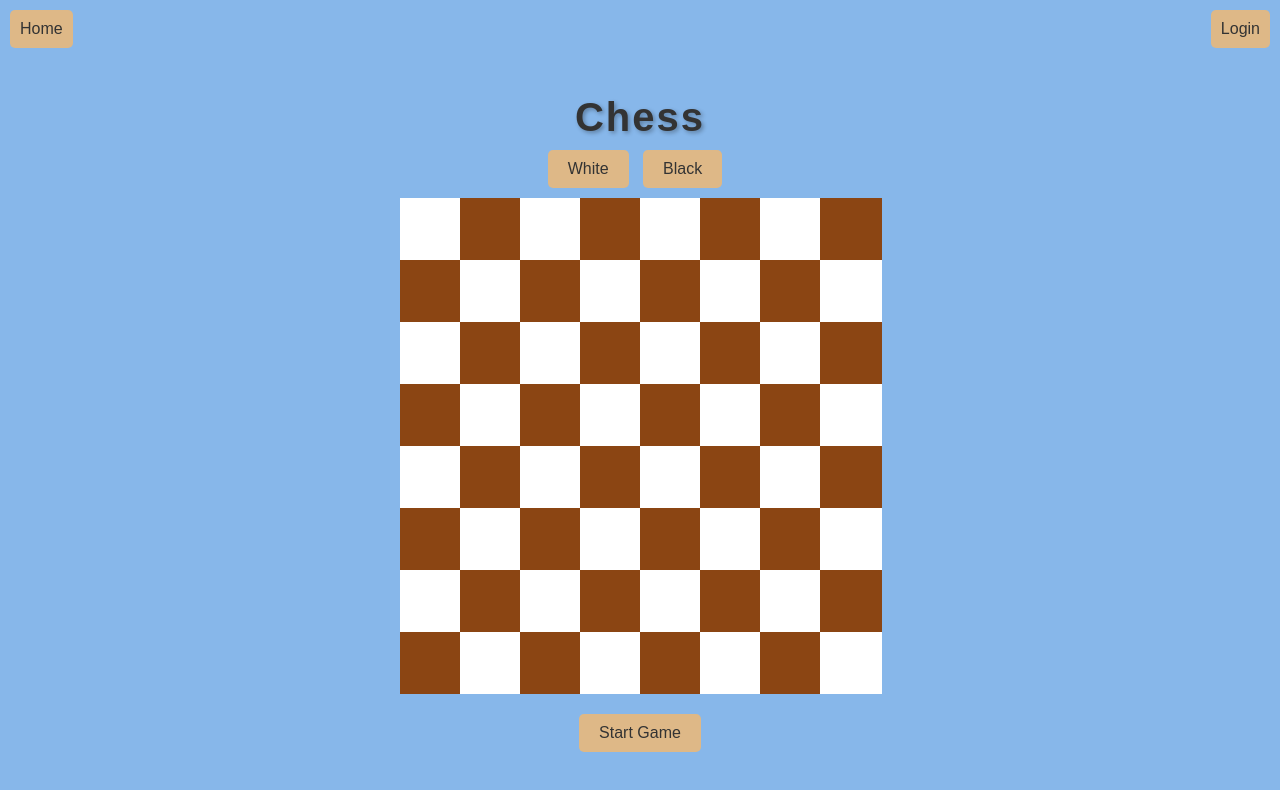
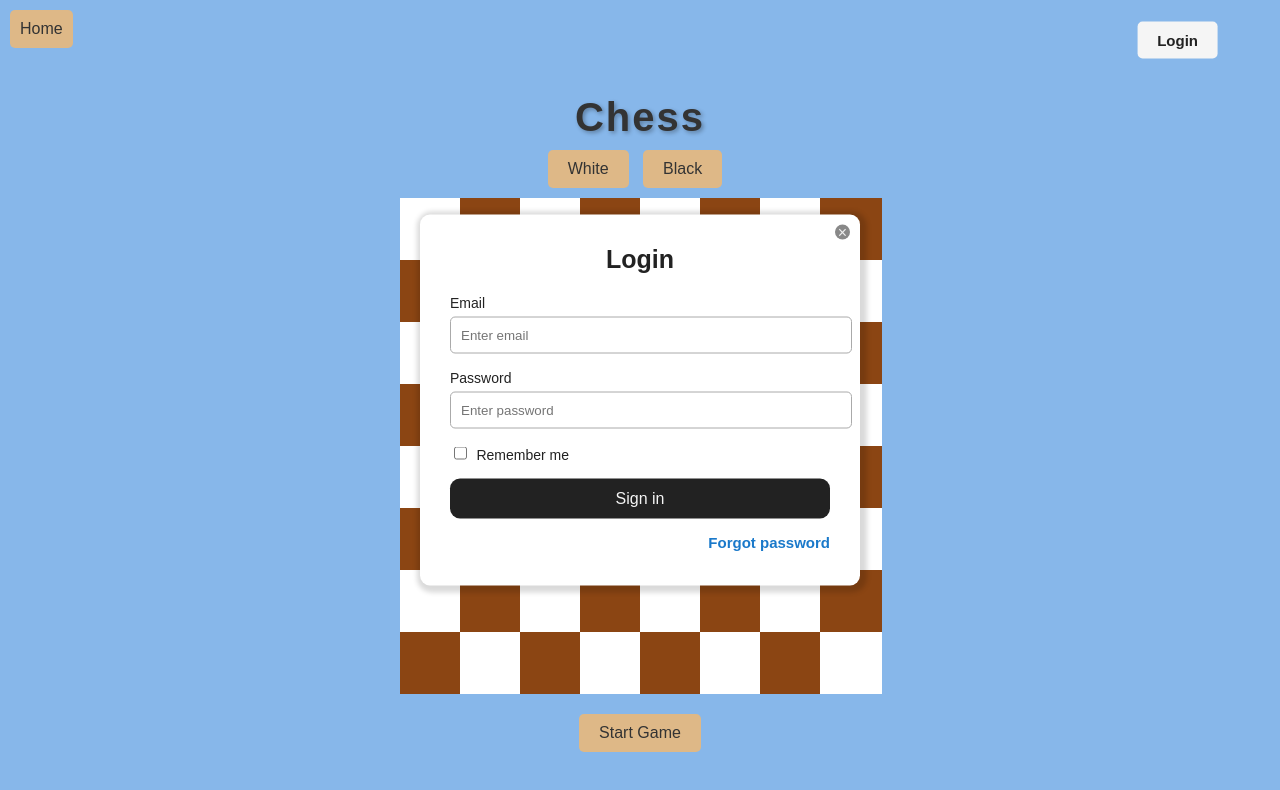
Before and after one commit to Mathiskrvl/chess, a website built with Vite: page chess/index.html in a window 1280 px wide. Both pictures are taken after a click on the button "Login". Built offline with nearby package versions, Linux system fonts and the light colour scheme.

Commit message:
login logic and button

```diff
--- a/chess/chess.js
+++ b/chess/chess.js
@@ -1,3 +1,4 @@
 import './chess.css'
 import '@/common.css'
 import '@/common.js'
+import '@/auth.js'
--- a/chess/index.html
+++ b/chess/index.html
@@ -9,8 +9,7 @@
 <body>
   <div>
     <button id="home-button" onclick="goToHomePage()">Home</button>
-    <button id="login-button" onclick="redirectToAuth()">Login</button>
-
+    <div id="login"></div>
 </div>
 <div id="color-selector">
     <h1 id="game-title">Chess</h1>
--- a/common/auth.css
+++ b/common/auth.css
@@ -1,142 +1,98 @@
-@import url('https://fonts.googleapis.com/css2?family=Poppins:wght@500&display=swap');
-
-* {
-  margin: 0;
-  padding: 0;
-  box-sizing: border-box;
-  font-family: 'poppins',sans-serif;
+.center {
+    position:absolute;
+    top: 5%;
+    left: 92%;
+    transform: translate(-50%, -50%);
 }
-
-body {
-  display: flex;
-  align-items: center;
-  justify-content: center;
-  min-height: 100vh;
-  background-image: url('/authentification_background.jpg');
-  background-repeat: no-repeat;
-  background-position: center;
-  background-size: cover;
+.center button {
+    padding: 10px 20px;
+    font-size: 15px;
+    font-weight: 600;
+    color: #222;
+    background: #f5f5f5;
+    border:none;
+    outline: none;
+    cursor: pointer;
+    border-radius: 5px;
 }
-
-section {
-    position: relative;
-    max-width: 400px;
-    background-color: transparent;
-    border: 2px solid #87b7ea;
-    border-radius: 20px;
-    backdrop-filter: blur(55px);
-    display: flex;
-    justify-content: center;
-    align-items: center;
-    padding: 2rem 3rem;
+.popup {
+    position: absolute;
+    top: -150%;
+    left: 50%;
+    opacity: 0;
+    transform: translate(-50%, -50%) scale(1.25);
+    width: 380px;
+    padding: 20px 30px;
+    background: #fff;
+    box-shadow: 2px 2px 5px 5px rgba(0, 0, 0, 0.15);
+    border-radius: 10px;
+    transition: top 0ms ease-in-out 200ms,
+                opacity 200ms ease-in-out 0ms,
+                transform 20ms ease-in-out 0ms;
 }
-
-h1 {
-    font-size: 2rem;
-    color: #fff;
+.popup.active {
+    top: 50%;
+    opacity: 1;
+    transform: translate(-50%, -50%) scale(1);
+    transition: top 0ms ease-in-out 0ms,
+                opacity 200ms ease-in-out 0ms,
+                transform 20ms ease-in-out 0ms;
+}
+.popup .close-btn {
+    position: absolute;
+    top: 10px;
+    right: 10px;
+    width: 15px;
+    height:15px;
+    background: #888;
+    color: #eee;
     text-align: center;
+    line-height: 15px;
+    border-radius: 15px;
+    cursor: pointer;
 }
-
-.inputbox {
-    position: relative;
-    margin: 30px 0;
-    max-width: 310px;
-    border-bottom: 2px solid #fff;
+.popup .form h2 {
+    text-align: center;
+    color: #222;
+    margin: 10px 0px 20px;
+    font-size: 25px;
 }
-
-.inputbox label {
-    position: absolute;
-    top: 50%;
-    left: 5px;
-    transform: translateY(-50%);
-    color: #fff;
-    font-size: 1rem;
-    pointer-events: none;
-    transition: all 0.5s ease-in-out;
+.popup .form .form-element {
+    margin: 15px 0px;
 }
-
-input:focus ~ label,
-input:valid ~ label {
-    top: -5px;
+.popup .form .form-element label {
+    font-size: 14px;
+    color: #222;
 }
-
-.inputbox input {
+.popup .form .form-element input[type="text"],
+.popup .form .form-element input[type="password"] {
+    margin-top: 5px;
+    display: block;
     width: 100%;
-    height: 60px;
-    background: transparent;
+    padding: 10px;
+    outline: none;
+    border: 1px solid #aaa;
+    border-radius: 5px;
+}
+.popup .form .form-element input[type="checkbox"] {
+    margin-right: 5px;
+}
+.popup .form .form-element button {
+    width: 100%;
+    height: 40px;
     border: none;
     outline: none;
-    font-size: 1rem;
-    padding: 0 35px 0 5px;
-    color: #fff;
+    font-size: 16px;
+    background: #222;
+    color: #f5f5f5;
+    border-radius: 10px;
+    cursor: pointer;
 }
-
-.inputbox ion-icon {
-    position: absolute;
-    right: 8px;
-    color: #fff;
-    font-size: 1.2rem;
-    top: 20px;
-}
-
-.forget {
-    margin: 35px 0;
-    font-size: 0.85rem;
-    color: #fff;
-    display: flex;
-    justify-content: space-between;
-
-}
-
-.forget label {
-    display: flex;
-    align-items: center;
-}
-
-.forget label input {
-    margin-right: 3px;
-}
-
-.forget a {
-    color: #fff;
+.popup .form .form-element a {
+    display: block;
+    text-align: right;
+    font-size: 15px;
+    color: #1a79ca;
     text-decoration: none;
     font-weight: 600;
 }
-
-.forget a:hover {
-    text-decoration: underline;
-}
-
-button {
-    width: 100%;
-    height: 40px;
-    border-radius: 40px;
-    background-color: #deb887;
-    border: none;
-    outline: none;
-    cursor: pointer;
-    font-size: 1rem;
-    font-weight: 600;
-    transition: all 0.4s ease;
-}
-
-button:hover {
-  background-color: #8B4513;
-}
-
-.register {
-    font-size: 0.9rem;
-    color: #fff;
-    text-align: center;
-    margin: 25px 0 10px;
-}
-
-.register p a {
-    text-decoration: none;
-    color: #fff;
-    font-weight: 600;
-}
-
-.register p a:hover {
-    text-decoration: underline;
-}
--- /dev/null
+++ b/common/auth.js
@@ -0,0 +1,39 @@
+import './auth.css'
+
+document.getElementById('login').innerHTML = `
+<div class="center">
+    <button id="show-login">Login</button>
+</div>
+<div class="popup">
+    <div class="close-btn">&times;</div>
+    <div class="form">
+        <h2>Login</h2>
+        <div class="form-element">
+            <label for="email">Email</label>
+            <input type="text" id="email" placeholder="Enter email">
+        </div>
+        <div class="form-element">
+            <label for="password">Password</label>
+            <input type="password" id="password" placeholder="Enter password">
+        </div>
+        <div class="form-element">
+            <input type="checkbox" id="remember-me">
+            <label for="remember-me">Remember me</label>
+        </div>
+        <div class="form-element">
+            <button>Sign in</button>
+        </div>
+        <div class="form-element">
+            <a href="#">Forgot password</a>
+        </div>
+    </div>
+</div>
+`
+
+document.getElementById('show-login').addEventListener("click",() => {
+    document.querySelector(".popup").classList.toggle("active")
+})
+
+document.querySelector('.close-btn').addEventListener("click",() => {
+    document.querySelector(".popup").classList.remove("active")
+})
--- a/heads-tails/heads-tails.js
+++ b/heads-tails/heads-tails.js
@@ -1,3 +1,4 @@
 import '@/common.js'
 import './heads-tails.css'
 import '@/common.css'
+import '@/auth.js'
--- a/main.js
+++ b/main.js
@@ -1,6 +1,7 @@
 import '@/common.css'
 import '/style.css'
 import '@/common.js'
+import '@/auth.js'
 
 let games = ['tic-tac-toe', 'heads-tails', 'chess'];
 
--- a/tic-tac-toe/tic-tac-toe.js
+++ b/tic-tac-toe/tic-tac-toe.js
@@ -1,5 +1,6 @@
 import '@/common.css'
 import './tic-tac-toe.css'
+import '@/auth.js'
 import {redirectToAuth, goToHomePage} from '@/common.js'
 
 const board = document.getElementById('board');
```
Also changed, not shown: heads-tails/index.html (+1 -1 lines), index.html (+2 -2 lines), tic-tac-toe/index.html (+1 -1 lines).
